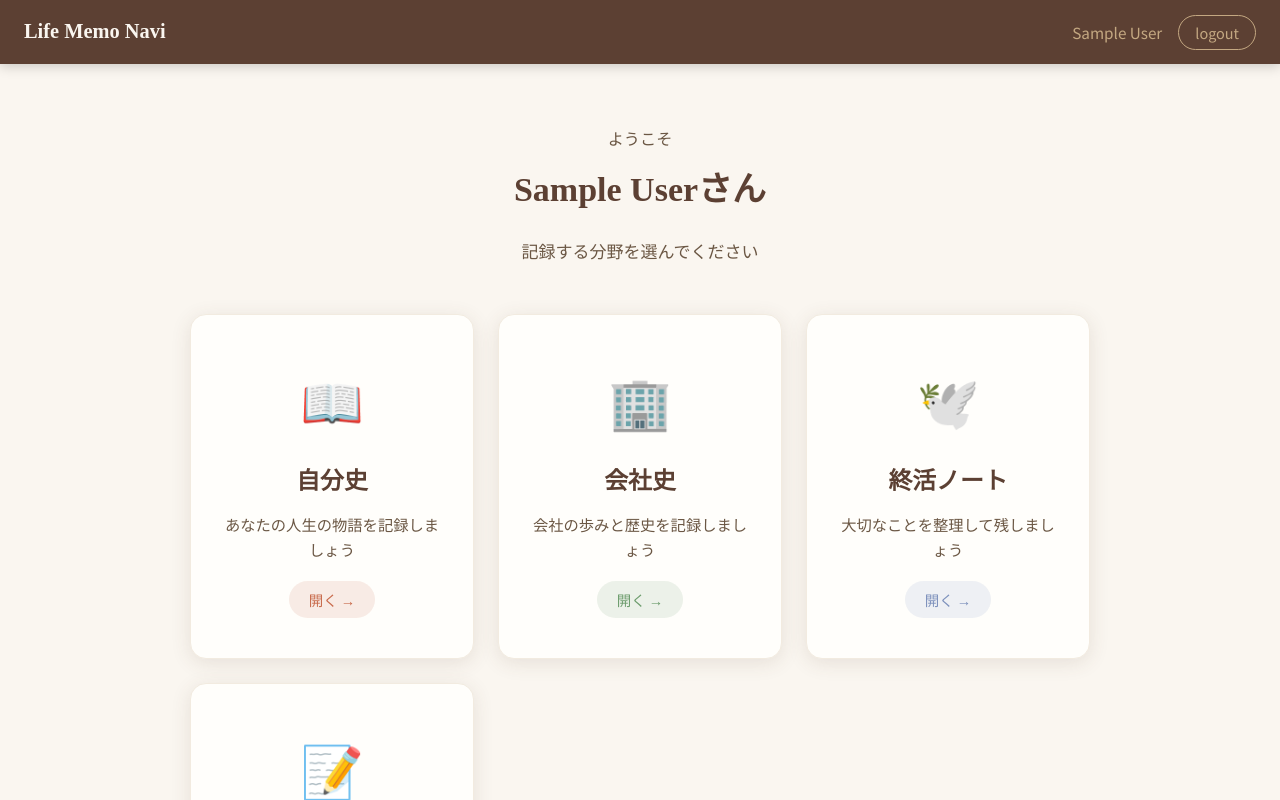
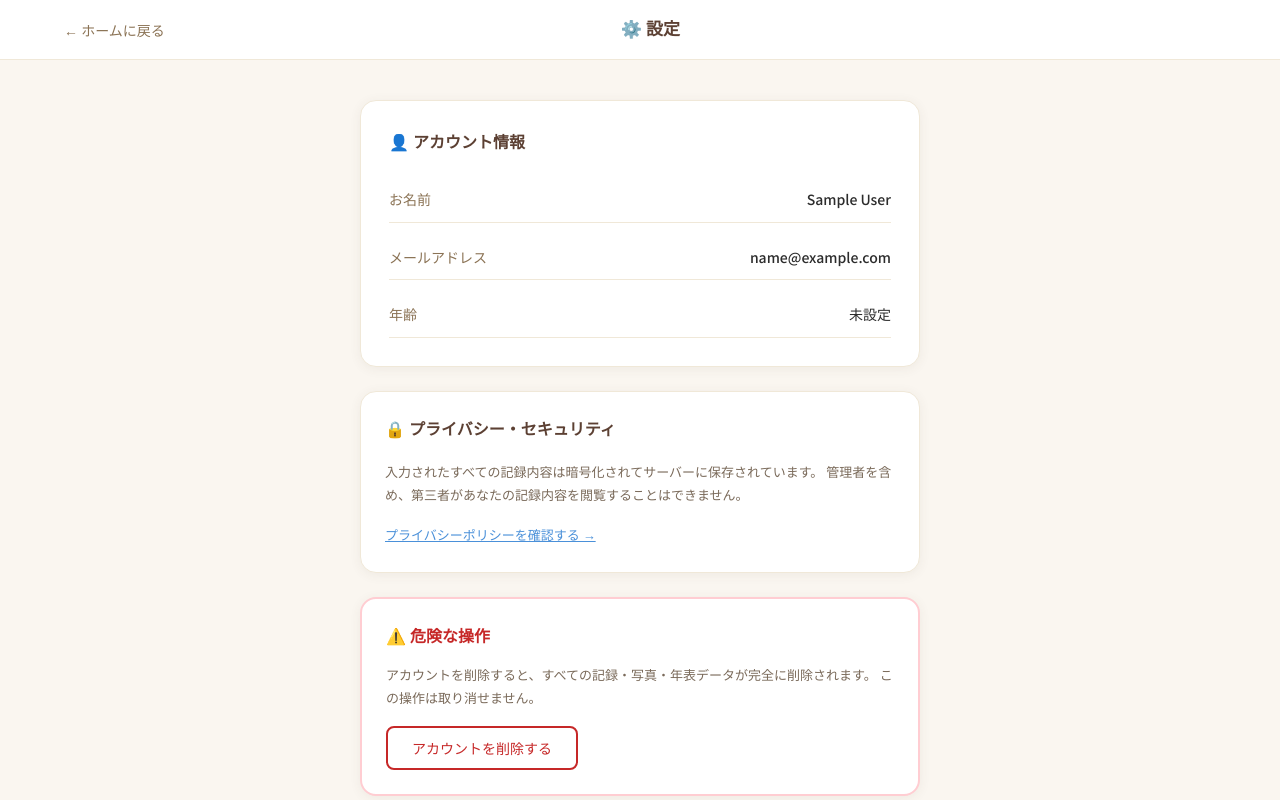
Before and after one commit to MitsunoriFukuchi692/life-memo-navi, a React (Vite) app in the folder frontend/: page /settings in a window 1280 px wide. Before the commit this address led to /home. Shown: the top 800 px of the page. Built offline with nearby package versions, Linux system fonts and the light colour scheme; no server answers; sample sign-in values are in the browser's storage.

Commit message:
設定ページ追加・アカウント削除機能実装

```diff
--- a/frontend/src/App.tsx
+++ b/frontend/src/App.tsx
@@ -8,6 +8,7 @@ import TimelinePage from './pages/TimelinePage';
 import PhotosPage from './pages/PhotosPage';
 import PrivacyPolicyPage from './pages/PrivacyPolicyPage';
 import LandingPage from './pages/LandingPage';
+import SettingsPage from './pages/SettingsPage';
 
 function PrivateRoute({ children }: { children: JSX.Element }) {
   const token = localStorage.getItem('token');
@@ -18,14 +19,12 @@ function App() {
   return (
     <BrowserRouter>
       <Routes>
-        {/* ランディングページ（トップ） */}
         <Route path="/" element={<LandingPage />} />
         <Route path="/login" element={<LoginPage />} />
         <Route path="/register" element={<RegisterPage />} />
         <Route path="/privacy" element={<PrivacyPolicyPage />} />
-        {/* ログイン後のホーム（分野選択） */}
         <Route path="/home" element={<PrivateRoute><FieldSelectPage /></PrivateRoute>} />
-        {/* 分野別ダッシュボード */}
+        <Route path="/settings" element={<PrivateRoute><SettingsPage /></PrivateRoute>} />
         <Route path="/field/:fieldType" element={<PrivateRoute><DashboardPage /></PrivateRoute>} />
         <Route path="/field/:fieldType/interview" element={<PrivateRoute><InterviewPage /></PrivateRoute>} />
         <Route path="/field/:fieldType/timeline" element={<PrivateRoute><TimelinePage /></PrivateRoute>} />
--- a/frontend/src/pages/FieldSelectPage.tsx
+++ b/frontend/src/pages/FieldSelectPage.tsx
@@ -1,5 +1,4 @@
 import { useNavigate } from 'react-router-dom';
-import { useEffect } from 'react';
 
 const fields = [
   { key: 'jibunshi', label: '自分史', emoji: '📖', desc: 'あなたの人生の物語を記録しましょう', color: '#C8694A' },
@@ -30,8 +29,18 @@ export default function FieldSelectPage() {
         <h1 style={{ fontFamily: "'Noto Serif JP', serif", color: 'var(--cream)', fontSize: '1.2rem', fontWeight: 600 }}>
           Life Memo Navi
         </h1>
-        <div style={{ display: 'flex', alignItems: 'center', gap: '16px' }}>
+        <div style={{ display: 'flex', alignItems: 'center', gap: '12px' }}>
           <span style={{ color: 'var(--brown-light)', fontSize: '0.9rem' }}>{user.name}</span>
+
+          {/* ⚙️ 設定ボタン */}
+          <button onClick={() => navigate('/settings')} title="設定" style={{
+            background: 'transparent', border: '1px solid var(--brown-light)',
+            color: 'var(--brown-light)', padding: '6px 12px', borderRadius: '20px',
+            fontSize: '1rem', cursor: 'pointer', lineHeight: 1,
+          }}>
+            ⚙️
+          </button>
+
           <button onClick={handleLogout} style={{
             background: 'transparent', border: '1px solid var(--brown-light)',
             color: 'var(--brown-light)', padding: '6px 16px', borderRadius: '20px', fontSize: '0.85rem',
--- /dev/null
+++ b/frontend/src/pages/SettingsPage.tsx
@@ -0,0 +1,235 @@
+import { useState, useEffect } from 'react';
+import { useNavigate } from 'react-router-dom';
+
+const API = import.meta.env.VITE_API_URL || 'https://life-memo-navi-backend.onrender.com';
+
+export default function SettingsPage() {
+  const navigate = useNavigate();
+  const [user, setUser] = useState<any>(null);
+  const [showDeleteConfirm, setShowDeleteConfirm] = useState(false);
+  const [deleteInput, setDeleteInput] = useState('');
+  const [deleting, setDeleting] = useState(false);
+  const [error, setError] = useState('');
+
+  useEffect(() => {
+    const stored = localStorage.getItem('user');
+    if (!stored) { navigate('/login'); return; }
+    setUser(JSON.parse(stored));
+  }, []);
+
+  // トライアル残り日数
+  const trialDaysLeft = () => {
+    if (!user?.trial_expires_at) return null;
+    const diff = new Date(user.trial_expires_at).getTime() - Date.now();
+    return Math.max(0, Math.ceil(diff / (1000 * 60 * 60 * 24)));
+  };
+
+  // アカウント削除実行
+  const handleDeleteAccount = async () => {
+    if (deleteInput !== 'さくじょ') {
+      setError('「さくじょ」と入力してください');
+      return;
+    }
+    setDeleting(true);
+    setError('');
+    try {
+      const token = localStorage.getItem('token');
+      const res = await fetch(`${API}/api/auth/delete-account`, {
+        method: 'DELETE',
+        headers: { Authorization: `Bearer ${token}` },
+      });
+      if (!res.ok) throw new Error('削除に失敗しました');
+      localStorage.clear();
+      alert('アカウントとすべてのデータを削除しました。ご利用ありがとうございました。');
+      navigate('/');
+    } catch (e: any) {
+      setError(e.message);
+      setDeleting(false);
+    }
+  };
+
+  if (!user) return null;
+  const days = trialDaysLeft();
+
+  return (
+    <div style={{
+      minHeight: '100vh', background: '#FAF6F0',
+      fontFamily: "'Noto Sans JP', sans-serif",
+    }}>
+      {/* ヘッダー */}
+      <div style={{
+        background: '#fff', borderBottom: '1px solid #F0E8D8',
+        padding: '0 5%', height: 60,
+        display: 'flex', alignItems: 'center', justifyContent: 'space-between',
+      }}>
+        <button onClick={() => navigate('/home')} style={{
+          background: 'none', border: 'none', cursor: 'pointer',
+          color: '#8B7355', fontSize: 14, display: 'flex', alignItems: 'center', gap: 6,
+        }}>
+          ← ホームに戻る
+        </button>
+        <span style={{ fontFamily: "'Noto Serif JP',serif", color: '#5C4033', fontWeight: 600 }}>
+          ⚙️ 設定
+        </span>
+        <div style={{ width: 80 }} />
+      </div>
+
+      <div style={{ maxWidth: 600, margin: '0 auto', padding: '40px 20px' }}>
+
+        {/* ユーザー情報 */}
+        <section style={{
+          background: '#fff', borderRadius: 16, padding: 28,
+          border: '1px solid #F0E8D8', marginBottom: 24,
+          boxShadow: '0 2px 12px rgba(92,64,51,0.07)',
+        }}>
+          <h2 style={{ fontSize: 16, color: '#5C4033', marginBottom: 20, fontWeight: 600 }}>
+            👤 アカウント情報
+          </h2>
+          <div style={{ display: 'flex', flexDirection: 'column', gap: 12 }}>
+            {[
+              { label: 'お名前', value: user.name },
+              { label: 'メールアドレス', value: user.email },
+              { label: '年齢', value: user.age ? `${user.age}歳` : '未設定' },
+            ].map((item) => (
+              <div key={item.label} style={{
+                display: 'flex', justifyContent: 'space-between',
+                padding: '10px 0', borderBottom: '1px solid #F0E8D8',
+              }}>
+                <span style={{ color: '#8B7355', fontSize: 14 }}>{item.label}</span>
+                <span style={{ color: '#2C2C2C', fontSize: 14, fontWeight: 500 }}>{item.value}</span>
+              </div>
+            ))}
+          </div>
+        </section>
+
+        {/* トライアル状況 */}
+        {days !== null && (
+          <section style={{
+            background: days <= 7 ? '#FFF3E0' : '#F0F7FF',
+            borderRadius: 16, padding: 24,
+            border: `1px solid ${days <= 7 ? '#FFB74D' : '#90CAF9'}`,
+            marginBottom: 24,
+          }}>
+            <h2 style={{ fontSize: 16, color: '#5C4033', marginBottom: 12, fontWeight: 600 }}>
+              📅 トライアル状況
+            </h2>
+            <p style={{ fontSize: 24, fontWeight: 700, color: days <= 7 ? '#E65100' : '#1565C0' }}>
+              残り <span>{days}</span> 日
+            </p>
+            {days <= 7 && (
+              <p style={{ fontSize: 13, color: '#E65100', marginTop: 8 }}>
+                ⚠️ まもなく期限が切れます。継続利用はお問い合わせください。
+              </p>
+            )}
+            <a href="mailto:mitsunorif@robostudy.jp" style={{
+              display: 'inline-block', marginTop: 12,
+              background: '#5C4033', color: '#FAF6F0',
+              padding: '8px 20px', borderRadius: 8, fontSize: 13,
+              textDecoration: 'none',
+            }}>
+              継続利用のお問い合わせ →
+            </a>
+          </section>
+        )}
+
+        {/* プライバシー */}
+        <section style={{
+          background: '#fff', borderRadius: 16, padding: 24,
+          border: '1px solid #F0E8D8', marginBottom: 24,
+          boxShadow: '0 2px 12px rgba(92,64,51,0.07)',
+        }}>
+          <h2 style={{ fontSize: 16, color: '#5C4033', marginBottom: 16, fontWeight: 600 }}>
+            🔒 プライバシー・セキュリティ
+          </h2>
+          <p style={{ fontSize: 13, color: '#7A6A5A', lineHeight: 1.8, marginBottom: 12 }}>
+            入力されたすべての記録内容は暗号化されてサーバーに保存されています。
+            管理者を含め、第三者があなたの記録内容を閲覧することはできません。
+          </p>
+          <a href="/privacy" style={{ fontSize: 13, color: '#4a90d9' }}>
+            プライバシーポリシーを確認する →
+          </a>
+        </section>
+
+        {/* 危険ゾーン */}
+        <section style={{
+          background: '#fff', borderRadius: 16, padding: 24,
+          border: '2px solid #FFCDD2',
+          boxShadow: '0 2px 12px rgba(92,64,51,0.07)',
+        }}>
+          <h2 style={{ fontSize: 16, color: '#C62828', marginBottom: 12, fontWeight: 600 }}>
+            ⚠️ 危険な操作
+          </h2>
+          <p style={{ fontSize: 13, color: '#7A6A5A', lineHeight: 1.8, marginBottom: 16 }}>
+            アカウントを削除すると、すべての記録・写真・年表データが完全に削除されます。
+            この操作は取り消せません。
+          </p>
+
+          {!showDeleteConfirm ? (
+            <button onClick={() => setShowDeleteConfirm(true)} style={{
+              background: '#fff', color: '#C62828',
+              border: '2px solid #C62828', borderRadius: 8,
+              padding: '10px 24px', fontSize: 14, cursor: 'pointer',
+              fontFamily: 'inherit', fontWeight: 500,
+            }}>
+              アカウントを削除する
+            </button>
+          ) : (
+            <div style={{
+              background: '#FFF5F5', borderRadius: 12, padding: 20,
+              border: '1px solid #FFCDD2',
+            }}>
+              <p style={{ fontSize: 14, color: '#C62828', fontWeight: 600, marginBottom: 12 }}>
+                本当に削除しますか？
+              </p>
+              <p style={{ fontSize: 13, color: '#7A6A5A', marginBottom: 16, lineHeight: 1.7 }}>
+                確認のため、下のボックスに <strong>「さくじょ」</strong> と入力してください。
+              </p>
+              <input
+                type="text"
+                value={deleteInput}
+                onChange={(e) => setDeleteInput(e.target.value)}
+                placeholder="さくじょ"
+                style={{
+                  width: '100%', padding: '10px 14px',
+                  border: '2px solid #FFCDD2', borderRadius: 8,
+                  fontSize: 16, marginBottom: 12,
+                  fontFamily: 'inherit', boxSizing: 'border-box',
+                }}
+              />
+              {error && (
+                <p style={{ color: '#C62828', fontSize: 13, marginBottom: 12 }}>{error}</p>
+              )}
+              <div style={{ display: 'flex', gap: 12 }}>
+                <button
+                  onClick={() => { setShowDeleteConfirm(false); setDeleteInput(''); setError(''); }}
+                  style={{
+                    flex: 1, background: '#fff', color: '#5C4033',
+                    border: '2px solid #C4A882', borderRadius: 8,
+                    padding: '10px', fontSize: 14, cursor: 'pointer',
+                    fontFamily: 'inherit',
+                  }}
+                >
+                  キャンセル
+                </button>
+                <button
+                  onClick={handleDeleteAccount}
+                  disabled={deleting}
+                  style={{
+                    flex: 1, background: deleting ? '#ccc' : '#C62828',
+                    color: '#fff', border: 'none', borderRadius: 8,
+                    padding: '10px', fontSize: 14,
+                    cursor: deleting ? 'not-allowed' : 'pointer',
+                    fontFamily: 'inherit', fontWeight: 600,
+                  }}
+                >
+                  {deleting ? '削除中...' : '完全に削除する'}
+                </button>
+              </div>
+            </div>
+          )}
+        </section>
+
+      </div>
+    </div>
+  );
+}
```
Also changed, not shown: 1 other file (tests, documents, lock files or other folders).
